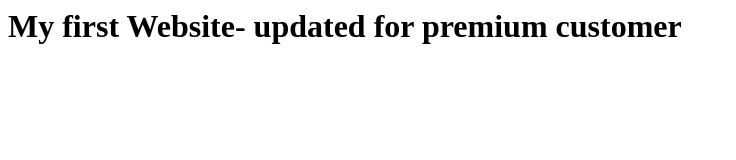
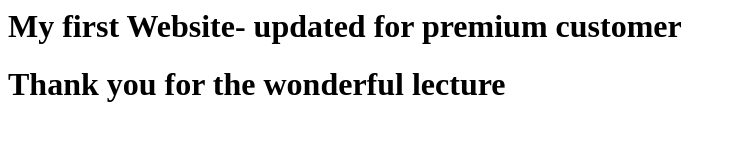
Before and after one commit to SuchiKhare/IS601FirstWebSite, a plain HTML site: page index.html in a window 1280 px wide. Shown: the whole page, without its empty margins (0-736 px from the left). Drawn offline with Linux system fonts and the light colour scheme.

Commit message:
updated thanks messages

```diff
--- a/index.html
+++ b/index.html
@@ -5,6 +5,7 @@
 
 	<body>
 		<h1>My first Website- updated for premium customer</h1>
+		<h1>Thank you for the wonderful lecture</h1>
 
 	</body>
 </html>
```
